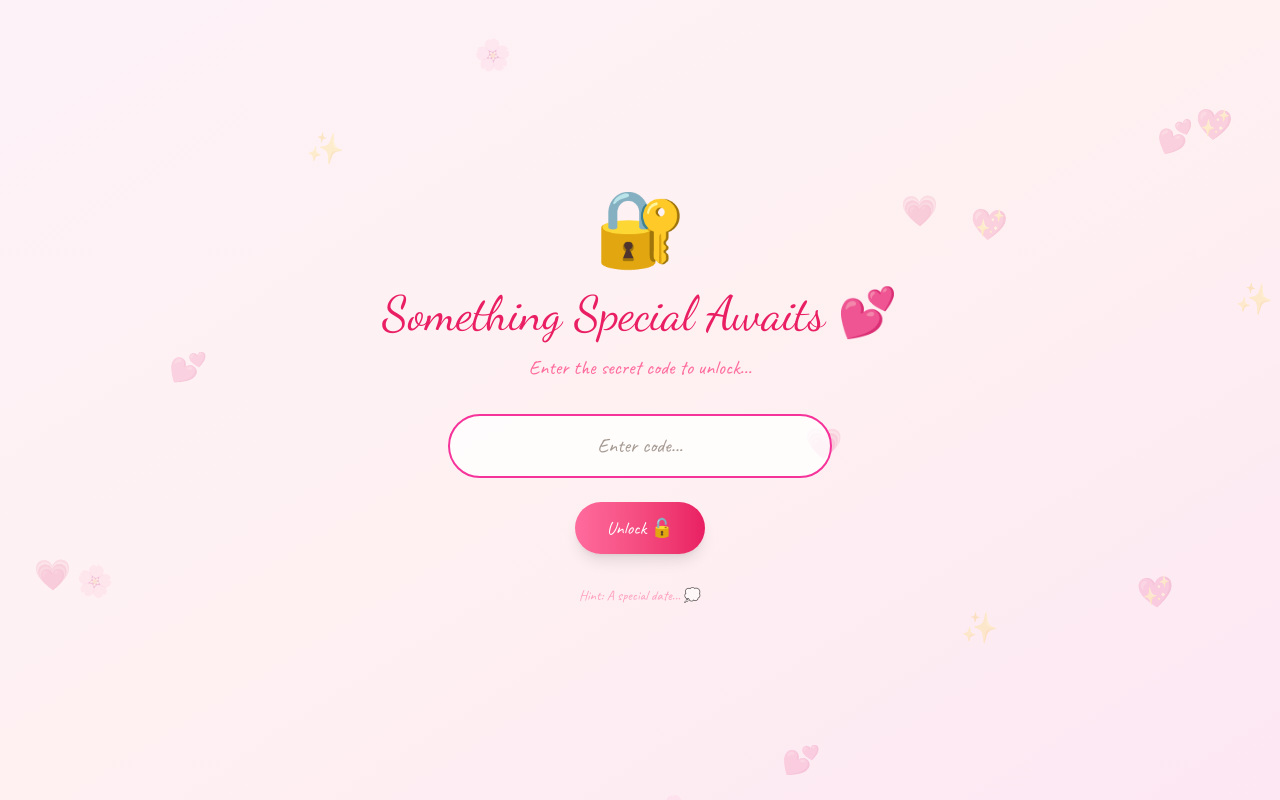
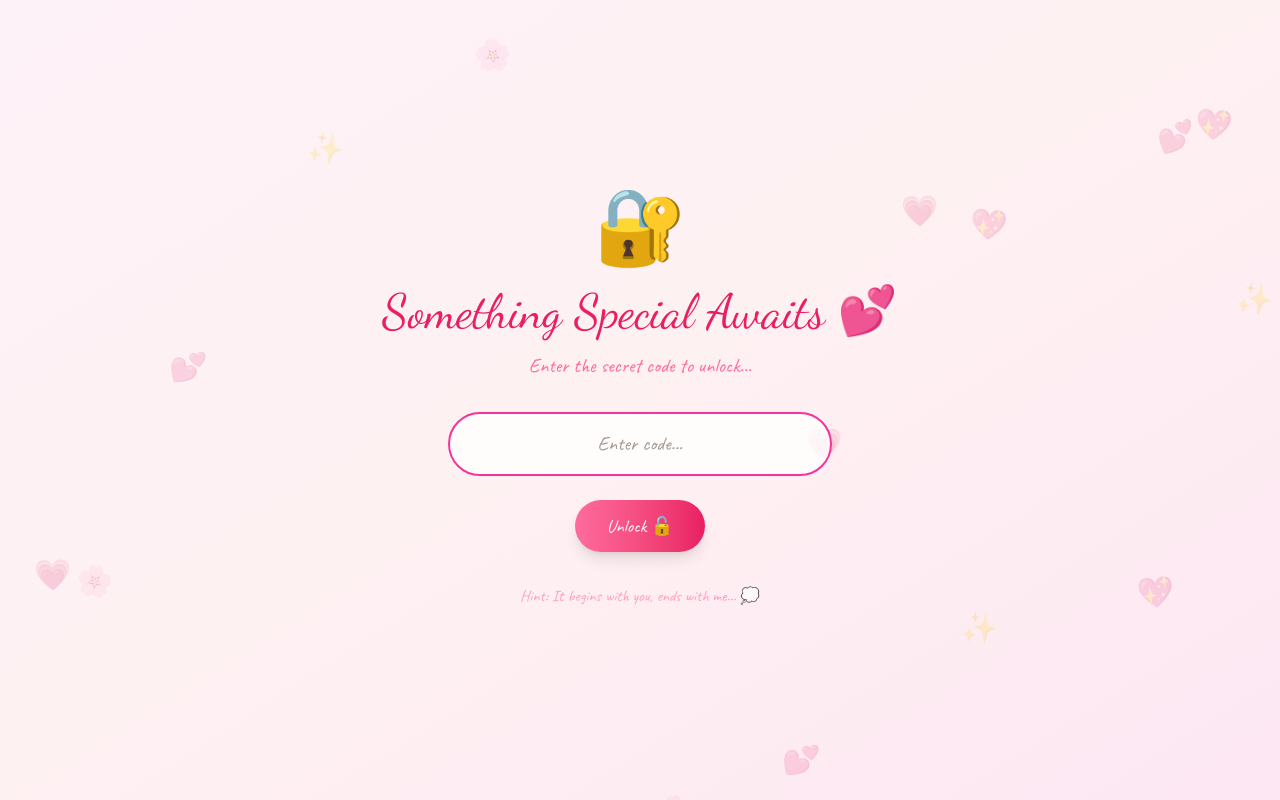
Before and after one commit to Sakshat10/Surprise, a Next.js app: page / in a window 1280 px wide. Built offline with nearby package versions, Linux system fonts and the light colour scheme.

Commit message:
fix: change hint

```diff
--- a/components/PasswordGate.tsx
+++ b/components/PasswordGate.tsx
@@ -145,13 +145,13 @@ export default function PasswordGate({ onUnlock }: PasswordGateProps) {
 
                 {/* Hint */}
                 <motion.p
-                    className="mt-8 text-sm text-[#FF6B9D]/60"
+                    className="mt-8 text-md text-[#FF6B9D]/60"
                     style={{ fontFamily: "var(--font-caveat), cursive" }}
                     initial={{ opacity: 0 }}
                     animate={{ opacity: 1 }}
                     transition={{ delay: 1 }}
                 >
-                    Hint: A special date... 💭
+                    Hint: It begins with you, ends with me... 💭
                 </motion.p>
             </motion.div>
         </section>
```
